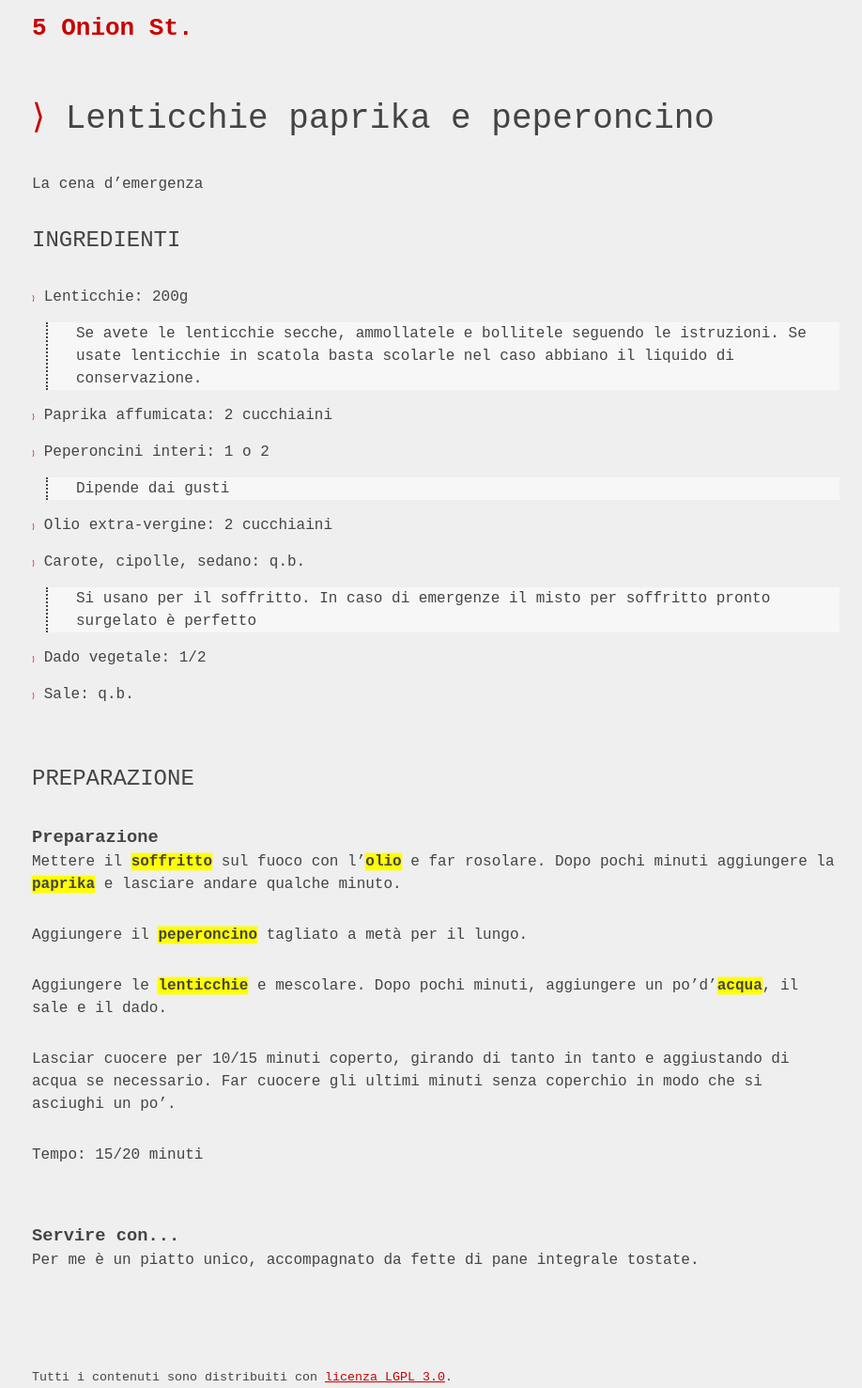
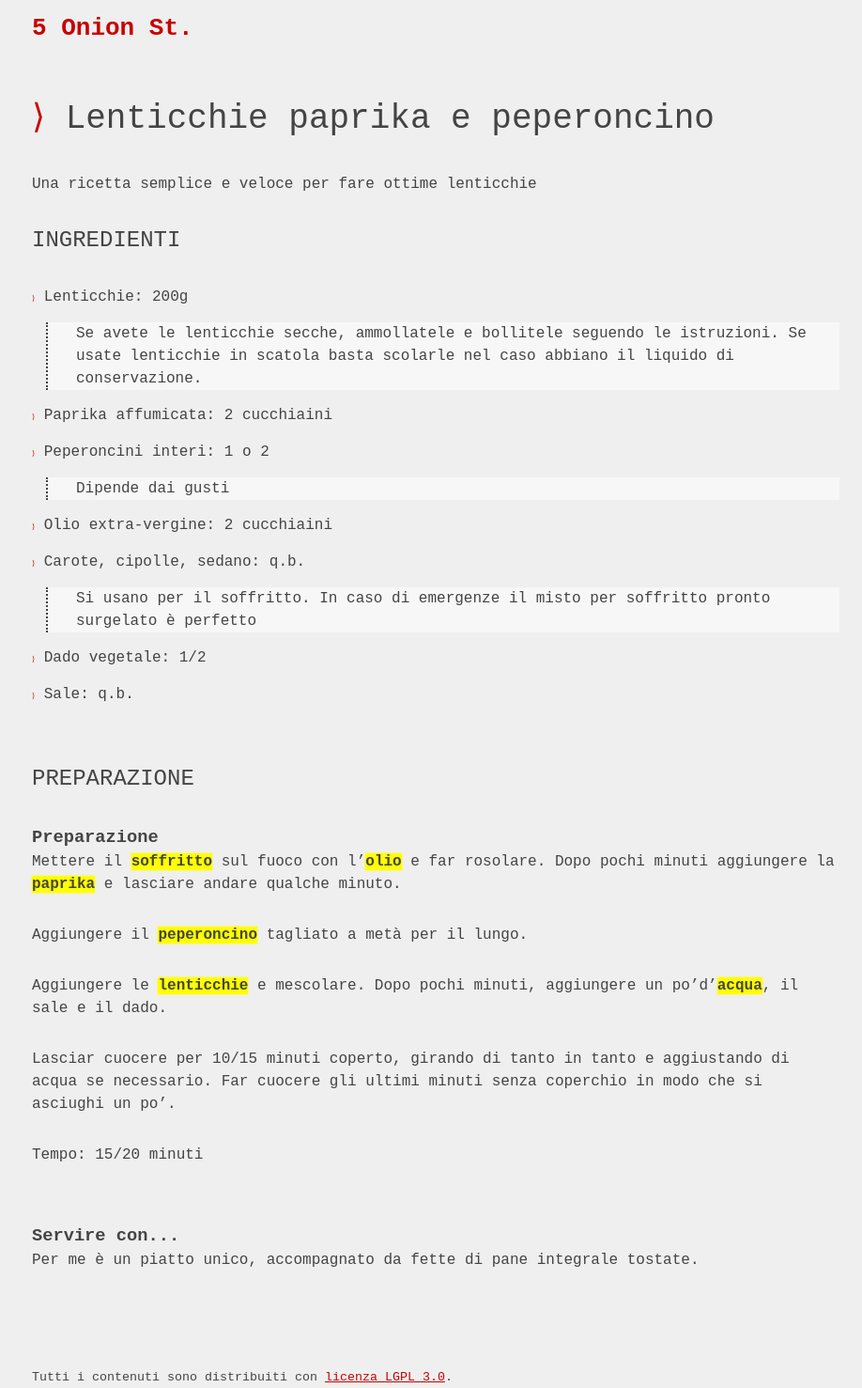
Before and after one commit to leeppolis/bagelis, a Jekyll site: the page built from _posts/2019-12-07-lenticchie-paprika-e-peperoncino.md, in a window 1280 px wide. Shown: the whole page at 94% size, without its empty margins (176-1094 px from the left). Built offline with Jekyll 4.4.1, drawn with Linux system fonts in a browser that asks for light colours; some web fonts are replaced.

Commit message:
Update from Forestry.io Simone Lippolis updated _posts/2019-12-07-lenticchie-paprika-e-peperoncino.md

```diff
--- a/_posts/2019-12-07-lenticchie-paprika-e-peperoncino.md
+++ b/_posts/2019-12-07-lenticchie-paprika-e-peperoncino.md
@@ -1,7 +1,7 @@
 ---
 layout: Recipe
 title: Lenticchie paprika e peperoncino
-description: La cena d’emergenza
+description: Una ricetta semplice e veloce per fare ottime lenticchie
 image: ''
 ingredients:
 - name: Lenticchie
@@ -51,5 +51,11 @@ steps:
   image: ''
 categories:
 - Recipes
+keywords:
+- lenticchie
+- ricetta lenticchie
+- ricetta veloce per lenticchie
+- paprika
+intro: La cena d’emergenza.
 
 ---
```
Also changed, not shown: .forestry/front_matter/templates/recipe.yml.
